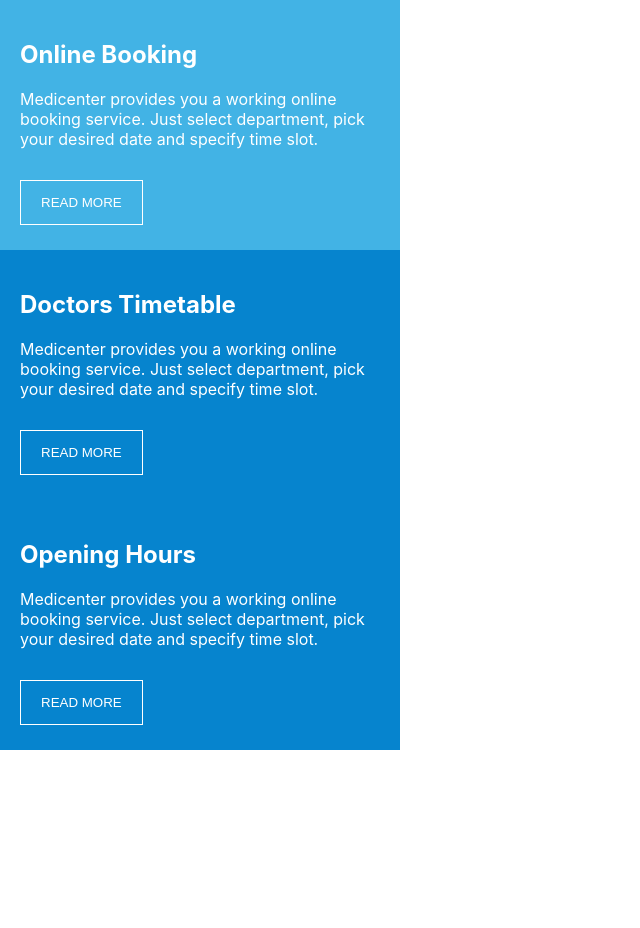
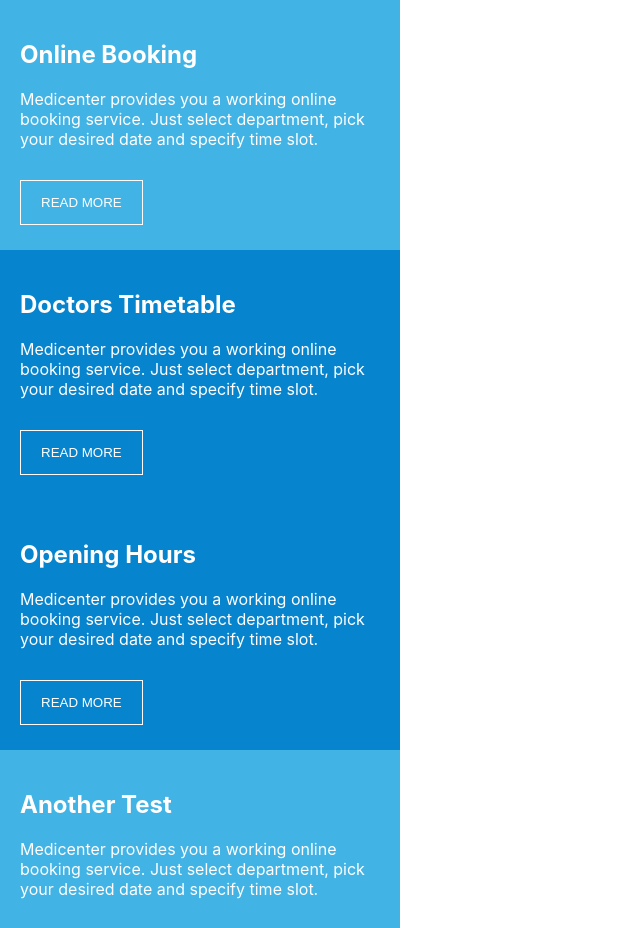
Before and after one commit to aarongraham518/webrns, a React (Create React App) app: page / in a window 1280 px wide. Shown: the top 928 px of the page, without its empty margins (0-640 px from the left). Before the commit the page ends 800 px from the top, so only its background shows below. Built offline with nearby package versions, Linux system fonts and the light colour scheme.

Commit message:
another test, but for PR

```diff
--- a/src/App.tsx
+++ b/src/App.tsx
@@ -22,6 +22,12 @@ function App() {
         paragraph={'Medicenter provides you a working online booking service. Just select department, pick your desired date and specify time slot.'}
         buttonText={'READ MORE'}
       />
+      <BannerCard
+        heading={"Another Test"}
+        backgroundColor={'lightBlue'}
+        paragraph={'Medicenter provides you a working online booking service. Just select department, pick your desired date and specify time slot.'}
+        buttonText={'READ MORE'}
+      />
     </div>
   );
 }
```
